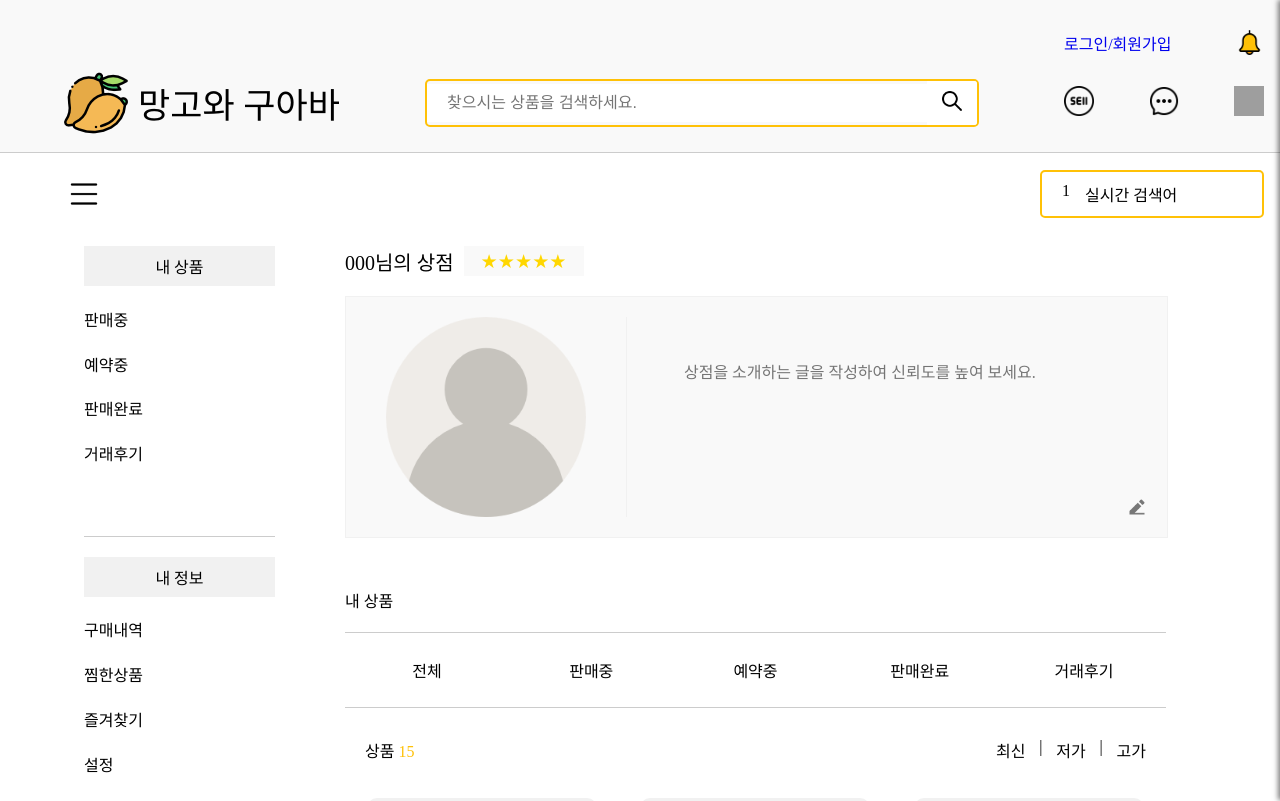
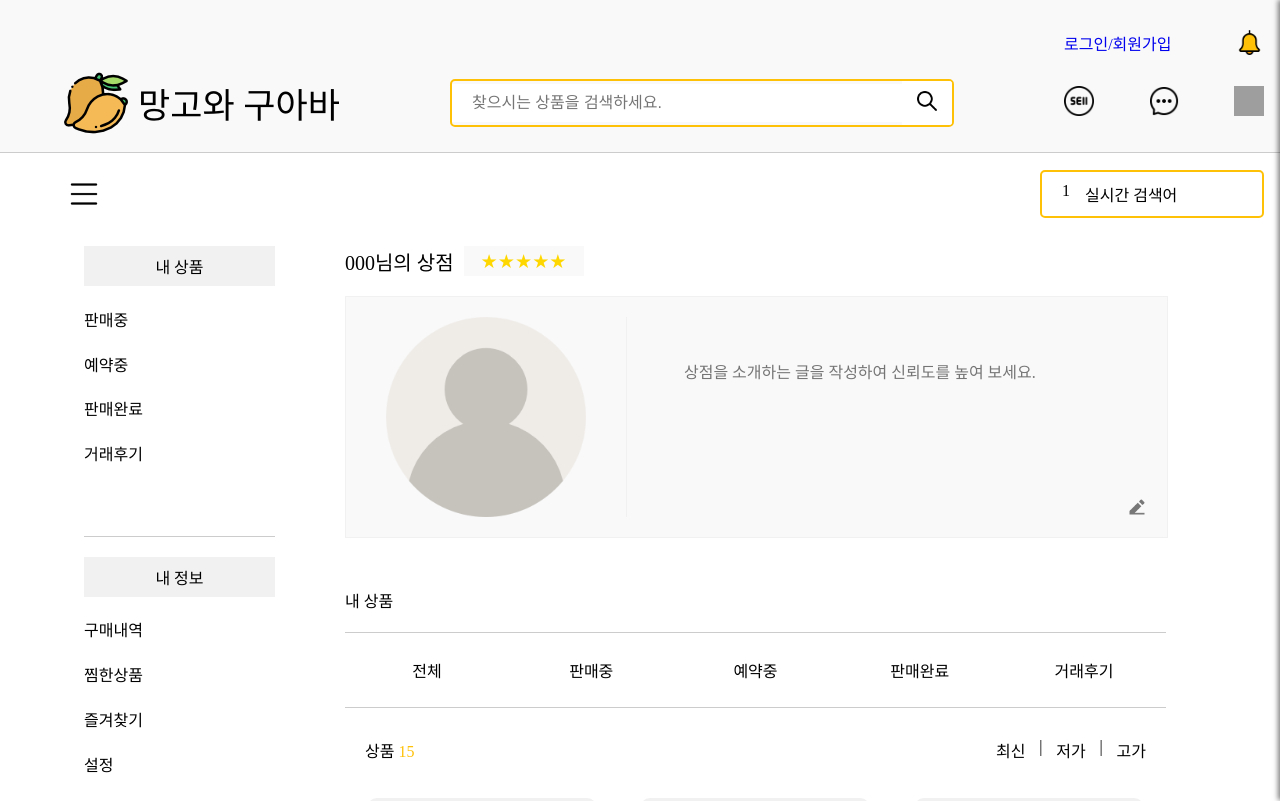
Before and after one commit to zzannorita/mango-guava, a React (Create React App) app: page /myshop in a window 1280 px wide. Shown: the top 801 px of the page. Built offline with nearby package versions, Linux system fonts and the light colour scheme; grey boxes are pictures that could not be loaded; a web font is replaced by a local one.

Commit message:
Style: 서치박스 너비 변경

```diff
--- a/src/styles/searchBox.module.css
+++ b/src/styles/searchBox.module.css
@@ -1,5 +1,5 @@
 .searchContainer {
-  width: 550px;
+  width: 500px;
   display: flex;
   align-items: center;
   border: 2.5px solid #ffc107;
```
